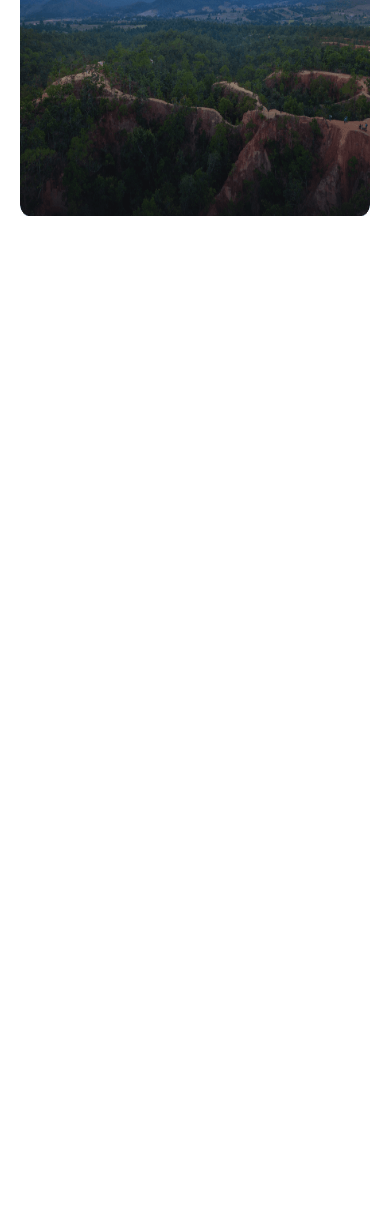
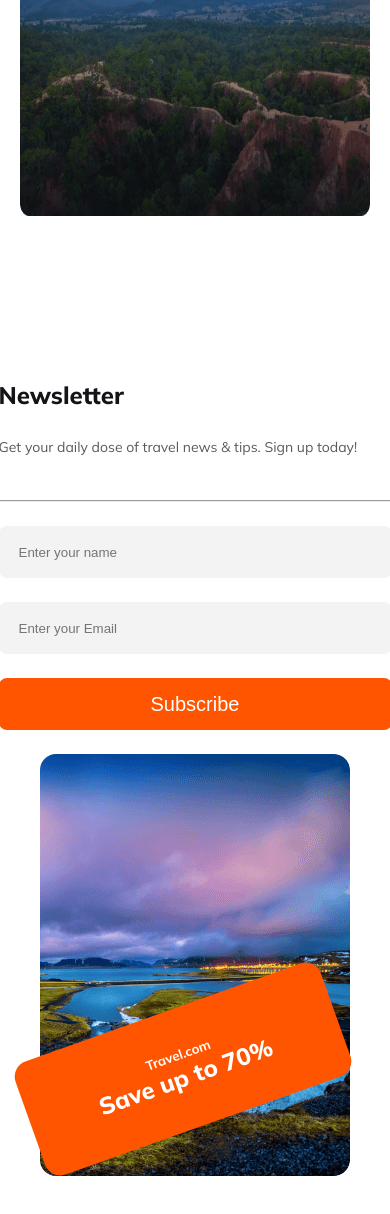
Before and after one commit to Jaman-Shah/trip-well, a plain HTML site: page index.html in a window 390 px wide. Shown: the part 7766-8980 px from the top of the page. Before the commit the page ends 8106 px from the top, so only its background shows below. Drawn offline with Linux system fonts and the light colour scheme.

Commit message:
newsletter section mobile responsive fineshed

```diff
--- a/index.html
+++ b/index.html
@@ -342,6 +342,31 @@
 
 
       <!-- simple place section ends -->
+
+      <section class="newsletter-section">
+        <div class="newsletter-form">
+          <h4>Newsletter</h4>
+          <p>Get your daily dose of travel news & tips. Sign up today!</p>
+          <hr>
+          <form action="">
+            <input type="text" placeholder="Enter your name">
+            <input type="email" placeholder="Enter your Email"><br>
+            <button>Subscribe</button>
+
+
+          </form>
+        </div>
+        <div class="newsletter-image">
+          <div class="saving-card">
+            <h5>Travel.com</h5>
+            <h4 style="color: white;">Save up to 70%</h4>
+          </div>
+        </div>
+      </section>
+
+
+      <!-- newsletter section ends -->
+
     </main>
     <footer></footer>
   </body>
--- a/media-queries/media-query.css
+++ b/media-queries/media-query.css
@@ -110,6 +110,13 @@
   /* simple place section starts */
 
   /* simple place section ends */
+
+  /* newsletter-section starts  */
+  .newsletter-section {
+    flex-direction: column;
+  }
+
+  /* newsletter-section ends  */
 }
 
 /* medium and desktop devices(600-992px)  */
--- a/styles/style.css
+++ b/styles/style.css
@@ -304,3 +304,64 @@ button {
 }
 
 /* simple place section ends */
+
+/* newsletter section starts  */
+
+.newsletter-section {
+  display: flex;
+  padding: 40px;
+  justify-content: center;
+  align-items: center;
+}
+.newsletter-section .newsletter-form h4 {
+  margin-bottom: 16px;
+}
+.newsletter-section .newsletter-form p {
+  margin-bottom: 40px;
+}
+.newsletter-section .newsletter-form hr {
+  width: 393px;
+  margin-bottom: 24px;
+}
+.newsletter-section .newsletter-form :nth-child(1) {
+  margin-bottom: 24px;
+}
+.newsletter-section .newsletter-form input {
+  width: 393px;
+  height: 52px;
+  flex-shrink: 0;
+  border-radius: 8px;
+  background: rgba(19, 19, 24, 0.05);
+  border: none;
+  padding: 16px 20px;
+}
+.newsletter-section .newsletter-form button {
+  width: 393px;
+}
+
+.newsletter-section .newsletter-image {
+  height: 422px;
+  width: 100%;
+  position: relative;
+  border-radius: 16px;
+  background: url("../images/Rectangle 8 (1).png") no-repeat 100% 100% / cover;
+}
+
+.newsletter-section .newsletter-image .saving-card {
+  color: white;
+  display: flex;
+  justify-content: center;
+  align-items: center;
+  flex-direction: column;
+  position: absolute;
+  bottom: 47px;
+  right: 5px;
+  width: 324px;
+  height: 120px;
+  transform: rotate(-19.628deg);
+  flex-shrink: 0;
+  border-radius: 16px;
+  background: #ff5400;
+}
+
+/* newsletter section ends */
```
